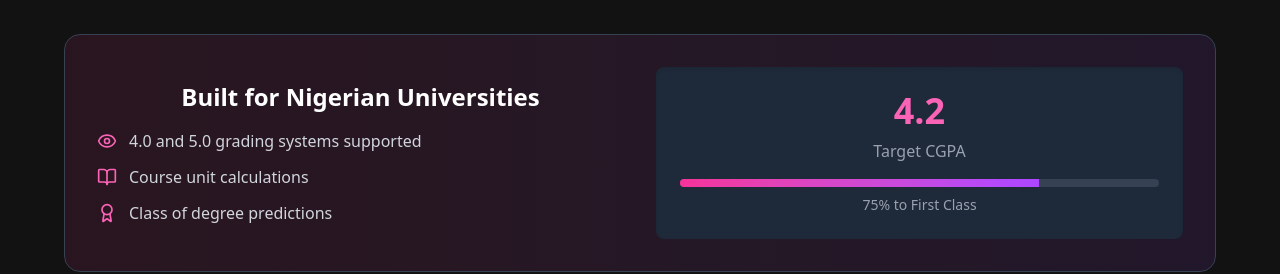
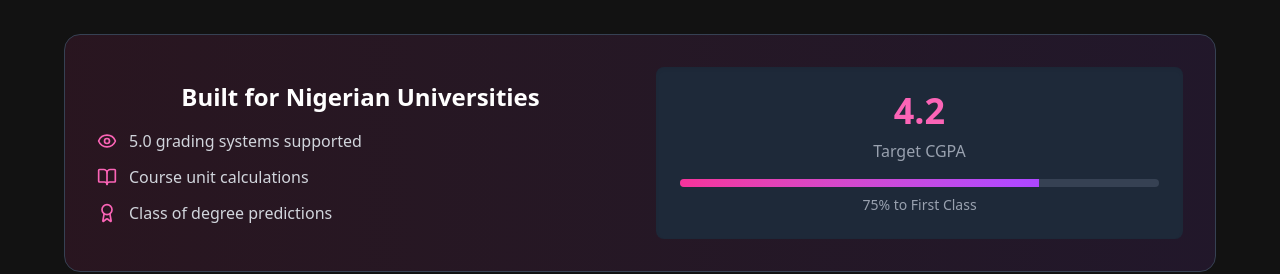
Before and after one commit to nduka-vic/grade-vision-landing, a React (Vite) app: page / in a window 1280 px wide. Shown: the part 2380-2654 px from the top of the page. Built offline with nearby package versions, Linux system fonts and the light colour scheme; no server answers.

Commit message:
removed 4.0 grading system

```diff
--- a/src/components/sections/SolutionSection.jsx
+++ b/src/components/sections/SolutionSection.jsx
@@ -64,7 +64,7 @@ export default function SolutionSection() {
                 <li className="flex items-center space-x-3">
                   <Eye className="w-5 h-5 text-pink-400" />
                   <span className="text-gray-300">
-                    4.0 and 5.0 grading systems supported
+                    5.0 grading systems supported
                   </span>
                 </li>
                 <li className="flex items-center space-x-3">
```
